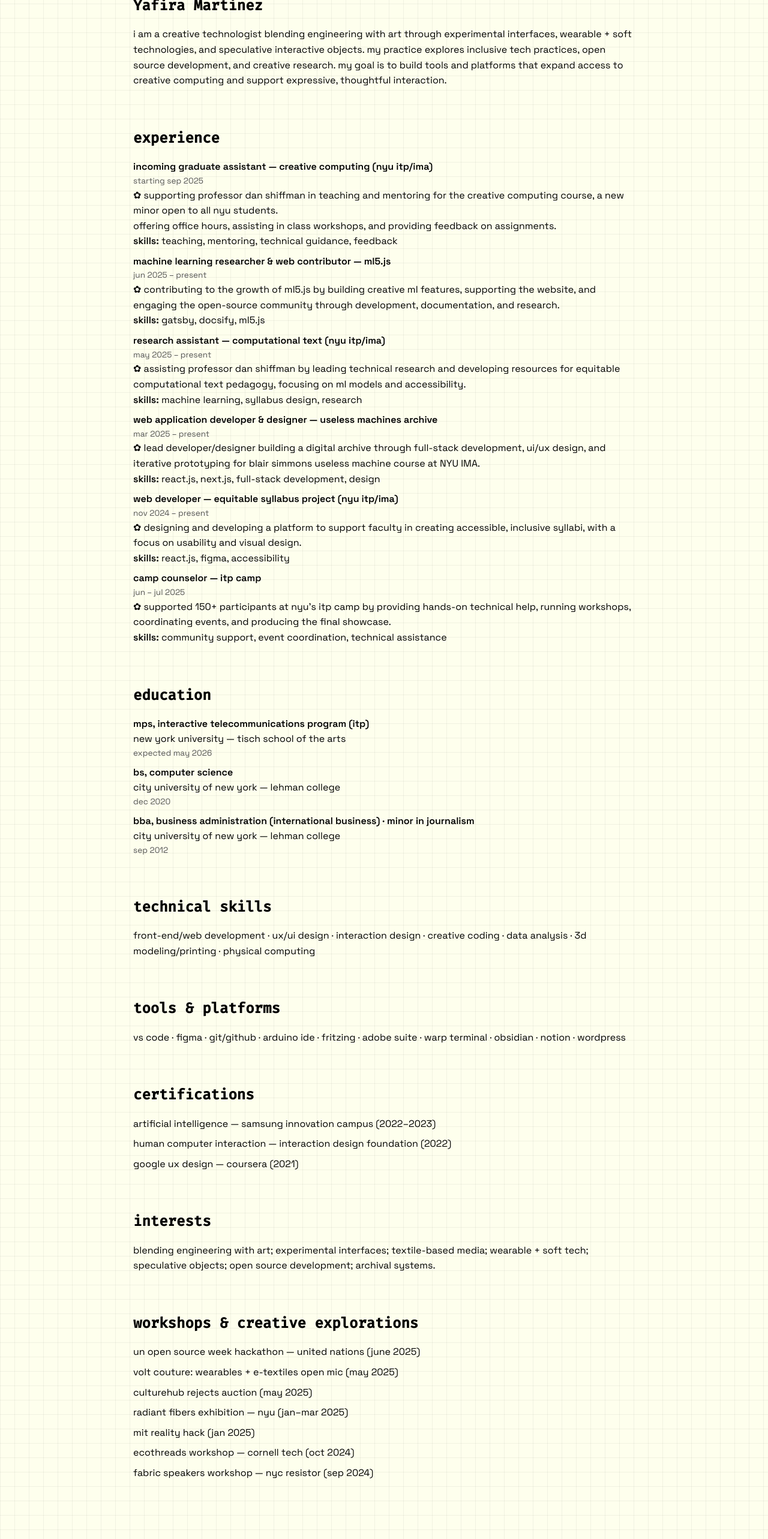
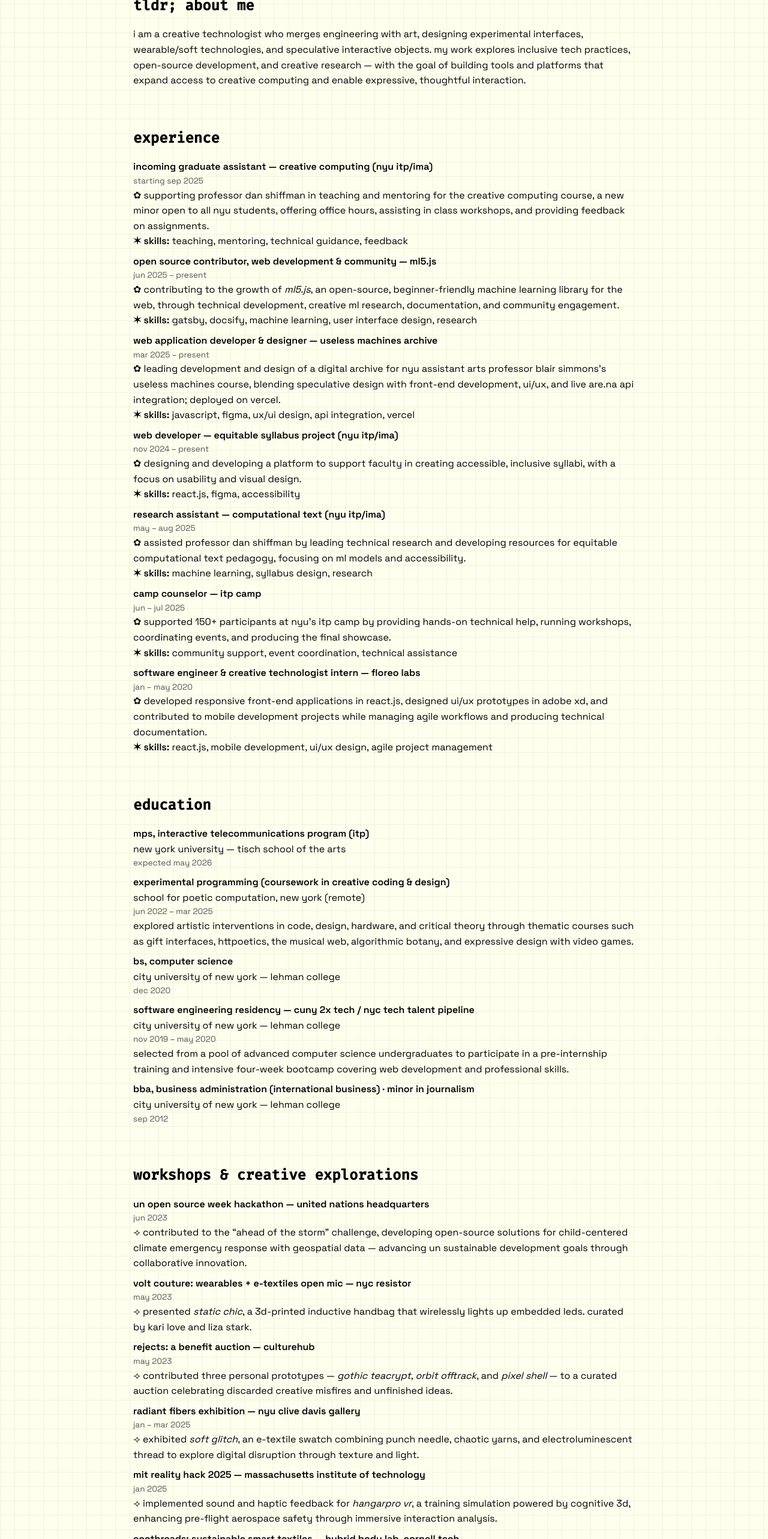
Before and after one commit to yafira/yafira.xyz, a Next.js app: page /cv in a window 1280 px wide. Shown: the part 234-2800 px from the top of the page at 60% size. Built offline with nearby package versions, Linux system fonts and the light colour scheme.

Commit message:
updated cv

```diff
--- a/src/app/about/page.js
+++ b/src/app/about/page.js
@@ -119,8 +119,9 @@ export default function AboutPage() {
 					especially those that merge art, code, and engineering. I'm also drawn
 					to projects involving e-textiles, physical computing, and tactile
 					interaction — anywhere technology meets texture, gesture, or form. In
-					my orbit: you'll often find me taking photos, sketching ideas,
-					experimenting in the kitchen, reviewing snacks at{' '}
+					my orbit: you'll often find me tinkering with arts & crafts, taking
+					photos, sketching ideas, experimenting in the kitchen, reviewing
+					snacks at{' '}
 					<a href='https://snax.blog' target='_blank' rel='noopener noreferrer'>
 						snax
 					</a>
--- a/src/app/cv/page.js
+++ b/src/app/cv/page.js
@@ -7,14 +7,14 @@ export default function CVPage() {
 		<div className='cv-page main-content'>
 			{/* about */}
 			<section className='cv-section'>
-				<h1 className='cv-heading'>Yafira Martinez</h1>
+				<h1 className='cv-heading'>tldr; about me</h1>
 				<p>
-					i am a creative technologist blending engineering with art through
-					experimental interfaces, wearable + soft technologies, and speculative
-					interactive objects. my practice explores inclusive tech practices,
-					open source development, and creative research. my goal is to build
-					tools and platforms that expand access to creative computing and
-					support expressive, thoughtful interaction.
+					i am a creative technologist who merges engineering with art,
+					designing experimental interfaces, wearable/soft technologies, and
+					speculative interactive objects. my work explores inclusive tech
+					practices, open-source development, and creative research — with the
+					goal of building tools and platforms that expand access to creative
+					computing and enable expressive, thoughtful interaction.
 				</p>
 			</section>
 
@@ -30,42 +30,28 @@ export default function CVPage() {
 						<p>
 							✿ supporting professor dan shiffman in teaching and mentoring for
 							the creative computing course, a new minor open to all nyu
-							students. <br />
-							offering office hours, assisting in class workshops, and providing
-							feedback on assignments. <br />
-							<span className='skills-line'>
-								<b>skills:</b> teaching, mentoring, technical guidance, feedback
-							</span>
+							students, offering office hours, assisting in class workshops, and
+							providing feedback on assignments.
+						</p>
+						<p>
+							<b>✶ skills:</b> teaching, mentoring, technical guidance, feedback
 						</p>
 					</div>
 
 					<div className='cv-item'>
 						<strong>
-							machine learning researcher & web contributor — ml5.js
+							open source contributor, web development & community — ml5.js
 						</strong>
 						<span className='cv-date'>jun 2025 – present</span>
 						<p>
-							✿ contributing to the growth of ml5.js by building creative ml
-							features, supporting the website, and engaging the open-source
-							community through development, documentation, and research.
+							✿ contributing to the growth of <i>ml5.js</i>, an open-source,
+							beginner-friendly machine learning library for the web, through
+							technical development, creative ml research, documentation, and
+							community engagement.
 						</p>
 						<p>
-							<b>skills:</b> gatsby, docsify, ml5.js
-						</p>
-					</div>
-
-					<div className='cv-item'>
-						<strong>
-							research assistant — computational text (nyu itp/ima)
-						</strong>
-						<span className='cv-date'>may 2025 – present</span>
-						<p>
-							✿ assisting professor dan shiffman by leading technical research
-							and developing resources for equitable computational text
-							pedagogy, focusing on ml models and accessibility.
-						</p>
-						<p>
-							<b>skills:</b> machine learning, syllabus design, research
+							<b>✶ skills:</b> gatsby, docsify, machine learning, user interface
+							design, research
 						</p>
 					</div>
 
@@ -75,12 +61,14 @@ export default function CVPage() {
 						</strong>
 						<span className='cv-date'>mar 2025 – present</span>
 						<p>
-							✿ lead developer/designer building a digital archive through
-							full-stack development, ui/ux design, and iterative prototyping
-							for blair simmons useless machine course at NYU IMA.
+							✿ leading development and design of a digital archive for nyu
+							assistant arts professor blair simmons’s useless machines course,
+							blending speculative design with front-end development, ui/ux, and
+							live are.na api integration; deployed on vercel.
 						</p>
 						<p>
-							<b>skills:</b> react.js, next.js, full-stack development, design
+							<b>✶ skills:</b> javascript, figma, ux/ui design, api integration,
+							vercel
 						</p>
 					</div>
 
@@ -95,7 +83,22 @@ export default function CVPage() {
 							and visual design.
 						</p>
 						<p>
-							<b>skills:</b> react.js, figma, accessibility
+							<b>✶ skills:</b> react.js, figma, accessibility
+						</p>
+					</div>
+
+					<div className='cv-item'>
+						<strong>
+							research assistant — computational text (nyu itp/ima)
+						</strong>
+						<span className='cv-date'>may – aug 2025</span>
+						<p>
+							✿ assisted professor dan shiffman by leading technical research
+							and developing resources for equitable computational text
+							pedagogy, focusing on ml models and accessibility.
+						</p>
+						<p>
+							<b>✶ skills:</b> machine learning, syllabus design, research
 						</p>
 					</div>
 
@@ -108,8 +111,25 @@ export default function CVPage() {
 							and producing the final showcase.
 						</p>
 						<p>
-							<b>skills:</b> community support, event coordination, technical
+							<b>✶ skills:</b> community support, event coordination, technical
 							assistance
+						</p>
+					</div>
+
+					<div className='cv-item'>
+						<strong>
+							software engineer & creative technologist intern — floreo labs
+						</strong>
+						<span className='cv-date'>jan – may 2020</span>
+						<p>
+							✿ developed responsive front-end applications in react.js,
+							designed ui/ux prototypes in adobe xd, and contributed to mobile
+							development projects while managing agile workflows and producing
+							technical documentation.
+						</p>
+						<p>
+							<b>✶ skills:</b> react.js, mobile development, ui/ux design, agile
+							project management
 						</p>
 					</div>
 				</div>
@@ -124,10 +144,39 @@ export default function CVPage() {
 						<span>new york university — tisch school of the arts</span>
 						<span className='cv-date'>expected may 2026</span>
 					</div>
+
+					<div className='cv-item'>
+						<strong>
+							experimental programming (coursework in creative coding & design)
+						</strong>
+						<span>school for poetic computation, new york (remote)</span>
+						<span className='cv-date'>jun 2022 – mar 2025</span>
+						<p>
+							explored artistic interventions in code, design, hardware, and
+							critical theory through thematic courses such as gift interfaces,
+							httpoetics, the musical web, algorithmic botany, and expressive
+							design with video games.
+						</p>
+					</div>
+
 					<div className='cv-item'>
 						<strong>bs, computer science</strong>
 						<span>city university of new york — lehman college</span>
 						<span className='cv-date'>dec 2020</span>
+					</div>
+					<div className='cv-item'>
+						<strong>
+							software engineering residency — cuny 2x tech / nyc tech talent
+							pipeline
+						</strong>
+						<span>city university of new york — lehman college</span>
+						<span className='cv-date'>nov 2019 – may 2020</span>
+						<p>
+							selected from a pool of advanced computer science undergraduates
+							to participate in a pre-internship training and intensive
+							four-week bootcamp covering web development and professional
+							skills.
+						</p>
 					</div>
 					<div className='cv-item'>
 						<strong>
@@ -140,13 +189,101 @@ export default function CVPage() {
 				</div>
 			</section>
 
+			{/* workshops & creative explorations */}
+			<section className='cv-section'>
+				<h2 className='cv-heading'>workshops & creative explorations</h2>
+				<div className='cv-list'>
+					<div className='cv-item'>
+						<strong>
+							un open source week hackathon — united nations headquarters
+						</strong>
+						<span className='cv-date'>jun 2023</span>
+						<p>
+							⟢ contributed to the “ahead of the storm” challenge, developing
+							open-source solutions for child-centered climate emergency
+							response with geospatial data — advancing un sustainable
+							development goals through collaborative innovation.
+						</p>
+					</div>
+
+					<div className='cv-item'>
+						<strong>
+							volt couture: wearables + e-textiles open mic — nyc resistor
+						</strong>
+						<span className='cv-date'>may 2023</span>
+						<p>
+							⟢ presented <i>static chic</i>, a 3d-printed inductive handbag
+							that wirelessly lights up embedded leds. curated by kari love and
+							liza stark.
+						</p>
+					</div>
+
+					<div className='cv-item'>
+						<strong>rejects: a benefit auction — culturehub</strong>
+						<span className='cv-date'>may 2023</span>
+						<p>
+							⟢ contributed three personal prototypes — <i>gothic teacrypt</i>,{' '}
+							<i>orbit offtrack</i>, and <i>pixel shell</i> — to a curated
+							auction celebrating discarded creative misfires and unfinished
+							ideas.
+						</p>
+					</div>
+
+					<div className='cv-item'>
+						<strong>radiant fibers exhibition — nyu clive davis gallery</strong>
+						<span className='cv-date'>jan – mar 2025</span>
+						<p>
+							⟢ exhibited <i>soft glitch</i>, an e-textile swatch combining
+							punch needle, chaotic yarns, and electroluminescent thread to
+							explore digital disruption through texture and light.
+						</p>
+					</div>
+
+					<div className='cv-item'>
+						<strong>
+							mit reality hack 2025 — massachusetts institute of technology
+						</strong>
+						<span className='cv-date'>jan 2025</span>
+						<p>
+							⟢ implemented sound and haptic feedback for <i>hangarpro vr</i>, a
+							training simulation powered by cognitive 3d, enhancing pre-flight
+							aerospace safety through immersive interaction analysis.
+						</p>
+					</div>
+
+					<div className='cv-item'>
+						<strong>
+							ecothreads: sustainable smart textiles — hybrid body lab, cornell
+							tech
+						</strong>
+						<span className='cv-date'>oct 2024</span>
+						<p>
+							⟢ developed biodegradable thermochromic conductive threads using a
+							diy wet-spinning tool, exploring eco-conscious approaches to
+							e-textile design.
+						</p>
+					</div>
+
+					<div className='cv-item'>
+						<strong>
+							noisy speakers: crafting fabric speakers — nyc resistor
+						</strong>
+						<span className='cv-date'>sep 2024</span>
+						<p>
+							⟢ created fabric-based speakers using conductive threads, sensors,
+							and an amplifier — blending soft materials with interactive sound.
+						</p>
+					</div>
+				</div>
+			</section>
+
 			{/* technical skills */}
 			<section className='cv-section'>
 				<h2 className='cv-heading'>technical skills</h2>
 				<p>
-					front-end/web development · ux/ui design · interaction design ·
-					creative coding · data analysis · 3d modeling/printing · physical
-					computing
+					front-end/web development (javascript - react.js, next.js, html/css )
+					· ux/ui design · interaction design · git · creative coding · sql ·
+					data analysis · basic 3d modeling/printing · physical computing
 				</p>
 			</section>
 
@@ -154,8 +291,8 @@ export default function CVPage() {
 			<section className='cv-section'>
 				<h2 className='cv-heading'>tools & platforms</h2>
 				<p>
-					vs code · figma · git/github · arduino ide · fritzing · adobe suite ·
-					warp terminal · obsidian · notion · wordpress
+					vs code · figma · github · arduino ide · fritzing · warp terminal ·
+					obsidian · notion · craft docs · wordpress
 				</p>
 			</section>
 
@@ -164,7 +301,8 @@ export default function CVPage() {
 				<h2 className='cv-heading'>certifications</h2>
 				<div className='cv-list'>
 					<div className='cv-item'>
-						artificial intelligence — samsung innovation campus (2022–2023)
+						artificial intelligence & machine learning — samsung innovation
+						campus (2022–2023)
 					</div>
 					<div className='cv-item'>
 						human computer interaction — interaction design foundation (2022)
@@ -182,30 +320,6 @@ export default function CVPage() {
 					development; archival systems.
 				</p>
 			</section>
-
-			{/* workshops */}
-			<section className='cv-section'>
-				<h2 className='cv-heading'>workshops & creative explorations</h2>
-				<div className='cv-list'>
-					<div className='cv-item'>
-						un open source week hackathon — united nations (june 2025)
-					</div>
-					<div className='cv-item'>
-						volt couture: wearables + e-textiles open mic (may 2025)
-					</div>
-					<div className='cv-item'>culturehub rejects auction (may 2025)</div>
-					<div className='cv-item'>
-						radiant fibers exhibition — nyu (jan–mar 2025)
-					</div>
-					<div className='cv-item'>mit reality hack (jan 2025)</div>
-					<div className='cv-item'>
-						ecothreads workshop — cornell tech (oct 2024)
-					</div>
-					<div className='cv-item'>
-						fabric speakers workshop — nyc resistor (sep 2024)
-					</div>
-				</div>
-			</section>
 		</div>
 	);
 }
```
